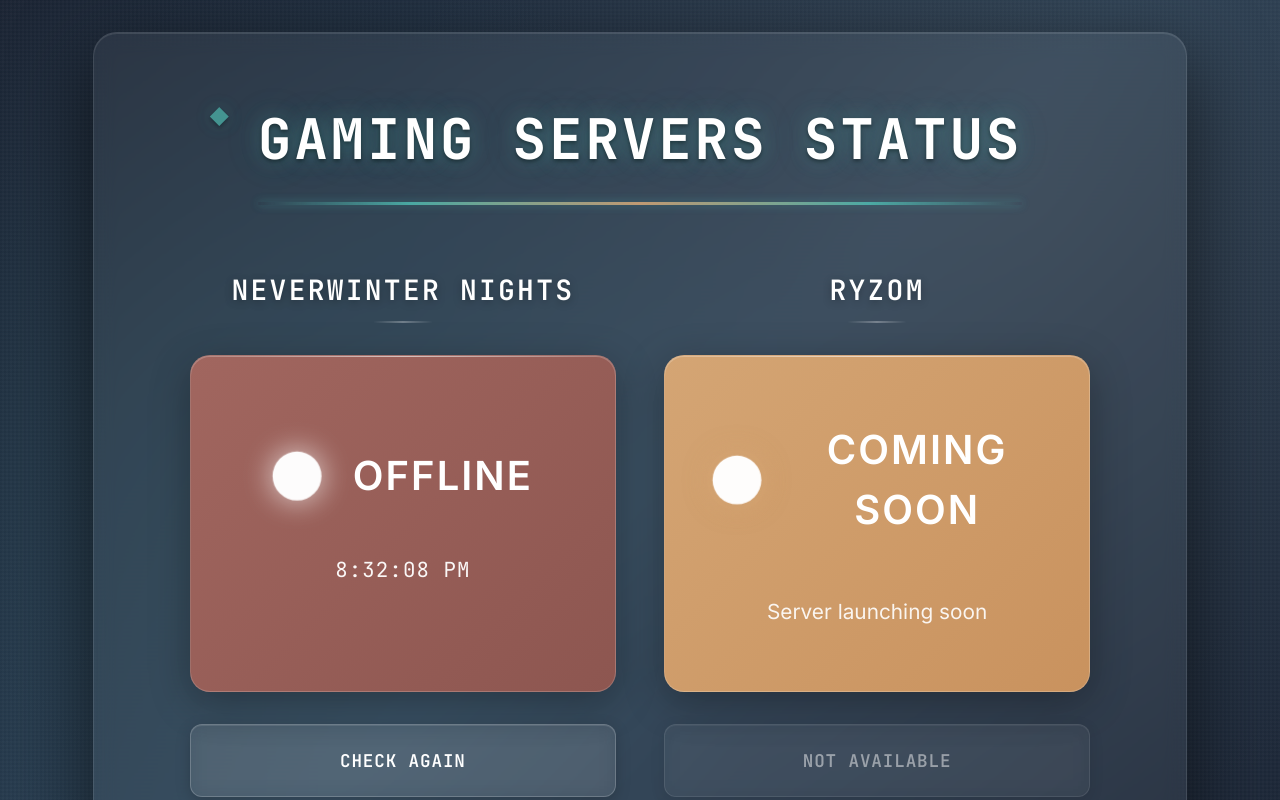
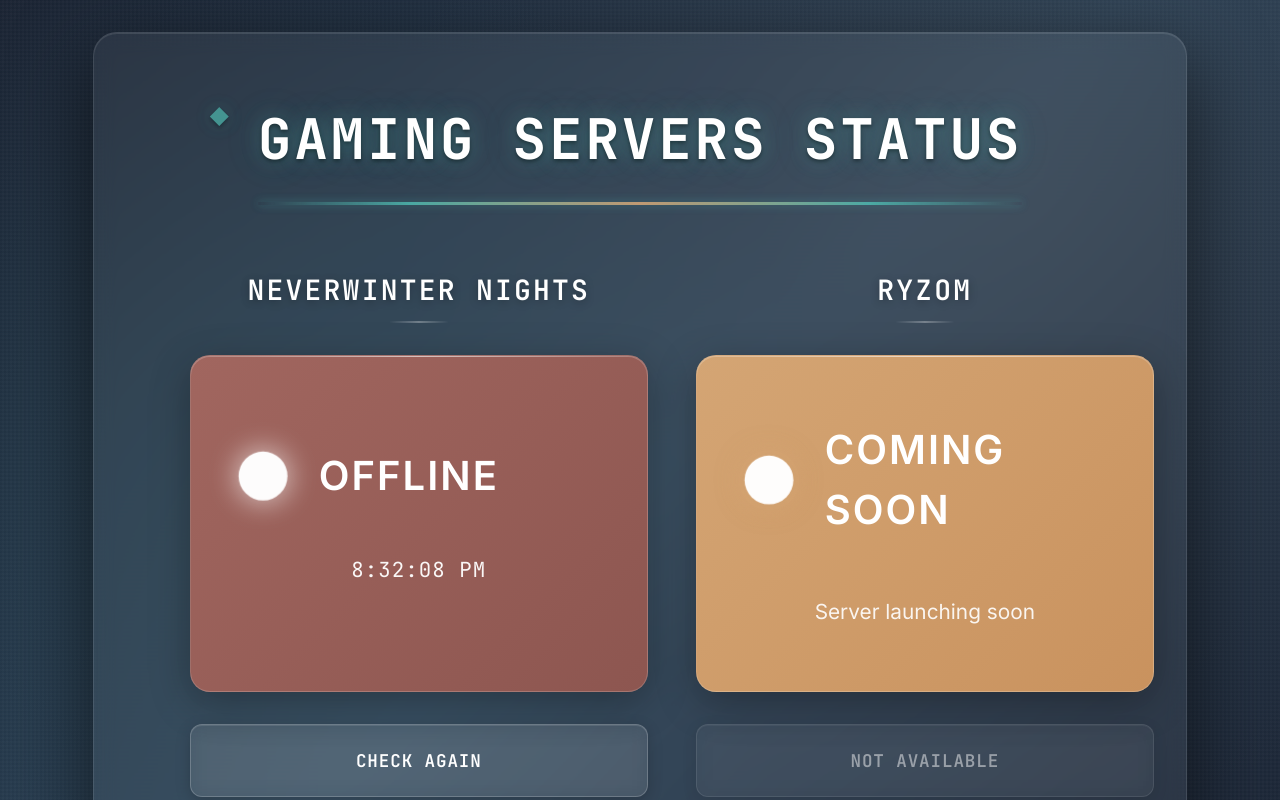
Before and after one commit to NFNV/server-status-app, a React (Vite) app: page / in a window 1280 px wide. Shown: the top 800 px of the page. Built offline with nearby package versions, Linux system fonts and the light colour scheme; no server answers.

Commit message:
Minor fixes on dots yet again

```diff
--- a/src/App.css
+++ b/src/App.css
@@ -215,6 +215,10 @@
   justify-content: center;
   gap: 2rem;
   margin-bottom: 2rem;
+  width: 100%;
+  max-width: 450px;
+  margin-left: auto;
+  margin-right: auto;
 }
 
 .dot {
@@ -264,6 +268,8 @@
   font-size: 2.5rem;
   font-weight: 700;
   letter-spacing: 2px;
+  min-width: 280px;
+  text-align: left;
 }
 
 .coming-soon-text {
```
